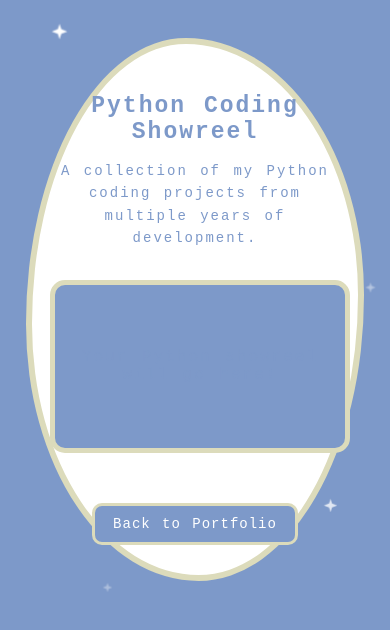
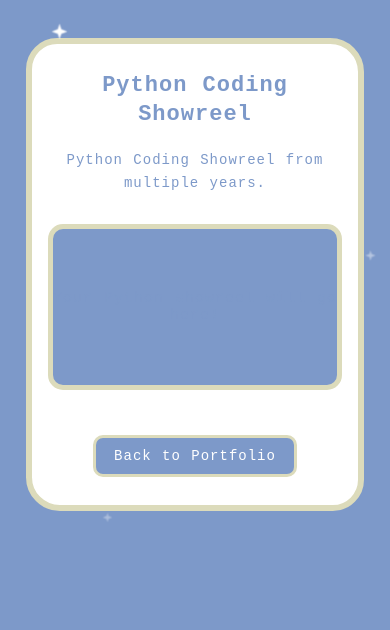
Before and after one commit to pixielled/pixielled.github.io, a plain HTML site: page python_showreel.html in a window 390 px wide. Drawn offline with Linux system fonts and the light colour scheme.

Commit message:
Update python_showreel.html
Fix code because I made it a circle accidentally

```diff
--- a/python_showreel.html
+++ b/python_showreel.html
@@ -8,7 +8,7 @@
   <title>Pixielled — Python Showreel</title>
 
   <style>
-    /* Setting up the main page colours and font to match the rest of my portfolio */
+    /* Setting the main page colours and font to match my other portfolio pages */
     body {
       margin: 0;
       min-height: 100vh;
@@ -16,81 +16,89 @@
       color: white;
       text-align: center;
       font-family: "Courier New", Courier, monospace;
-      font-size: 20px;
-      letter-spacing: 2px;
-      word-spacing: 2px;
+      font-size: 18px;
+      letter-spacing: 1px;
+      word-spacing: 1px;
     }
 
-    /* This creates the blue border around the main content */
+    /* Keeping the main content wide and centred on the page */
     .portfolio-frame {
       position: relative;
-      width: min(85%, 1000px);
+      width: 90%;
+      max-width: 1000px;
       margin: 50px auto;
       padding: 35px;
       box-sizing: border-box;
     }
 
-    /* Adding the white wiggly container with a cream coloured border */
+    /* Creating the same white rounded rectangle used on my other pages */
     .wiggly-container {
       position: relative;
       z-index: 2;
-      background: #fff;
+      width: 100%;
+      box-sizing: border-box;
+      background: white;
       color: #7D99C9;
       border: 8px solid #DCDBBB;
-      border-radius: 45% 55% 48% 52% / 55% 45% 55% 45%;
-      padding: 50px 35px;
+      border-radius: 30px;
+      padding: 45px 40px;
       animation: wiggle 6s ease-in-out infinite;
     }
 
-    /* Making the container gently change shape so it has a playful look */
+    /* Making the corners move slightly without turning the container into a circle */
     @keyframes wiggle {
       0%, 100% {
-        border-radius: 45% 55% 48% 52% / 55% 45% 55% 45%;
+        border-radius: 30px 35px 30px 35px;
       }
       50% {
-        border-radius: 55% 45% 52% 48% / 45% 55% 45% 55%;
+        border-radius: 35px 30px 35px 30px;
       }
     }
 
-    /* Styling the main heading */
+    /* Making the heading fit neatly inside the container */
     h1 {
-      font-size: 36px;
-      margin-bottom: 15px;
+      font-size: clamp(22px, 4vw, 36px);
+      line-height: 1.3;
+      margin: 0 0 20px;
+      overflow-wrap: break-word;
     }
 
-    /* Keeping the description readable and spaced out */
+    /* Keeping the description centred and easy to read */
     .intro-text {
-      font-size: 18px;
+      max-width: 750px;
+      margin: 0 auto 30px;
+      font-size: clamp(14px, 2vw, 18px);
       line-height: 1.6;
-      margin-bottom: 30px;
+      overflow-wrap: break-word;
     }
 
-    /* Creating a space for my Python showreel video */
+    /* Adding a video area that keeps the correct widescreen shape */
     .video-container {
       width: 100%;
       max-width: 750px;
+      aspect-ratio: 16 / 9;
       margin: 30px auto;
-      aspect-ratio: 16 / 9;
       background: #7D99C9;
       border: 5px solid #DCDBBB;
       border-radius: 15px;
+      box-sizing: border-box;
       display: flex;
       align-items: center;
       justify-content: center;
       overflow: hidden;
     }
 
-    /* Making sure the video fits inside its container properly */
+    /* Making sure my video fills the space without getting stretched */
     .showreel-video {
       width: 100%;
       height: 100%;
       object-fit: contain;
     }
 
-    /* Styling the back button so it matches the rest of my website */
+    /* Styling the back button to match the rest of my website */
     .back-button {
       display: inline-block;
-      margin-top: 20px;
+      margin-top: 15px;
       padding: 12px 25px;
       background: #7D99C9;
       color: white;
@@ -100,22 +108,22 @@
       font-size: 16px;
       letter-spacing: 1px;
       text-decoration: none;
-      transition: transform 0.2s ease, background 0.2s ease;
+      transition: background 0.2s ease, transform 0.2s ease;
     }
 
-    /* Adding a small hover effect to make the button feel more interactive */
+    /* Adding a small hover effect to the button */
     .back-button:hover {
       background: #617FAF;
       transform: scale(1.05);
     }
 
-    /* These are the pixel stars that sit in the blue border around the container */
+    /* Positioning the pixel stars in the blue border around the white container */
     .pixel-star {
       position: absolute;
       z-index: 3;
       width: 18px;
       height: 18px;
-      background: #fff;
+      background: white;
       clip-path: polygon(
         50% 0%, 61% 35%, 100% 50%,
         61% 65%, 50% 100%, 39% 65%,
@@ -124,11 +132,10 @@
       animation: twinkle 2s ease-in-out infinite;
     }
 
-    /* Making the stars blink at slightly different speeds */
+    /* Giving each star a different position and animation delay */
     .star-one {
       top: 5px;
       left: 12%;
-      animation-delay: 0s;
     }
 
     .star-two {
@@ -149,7 +156,7 @@
       animation-delay: 0.4s;
     }
 
-    /* This makes the stars fade in and out to create a twinkling effect */
+    /* Making the stars gently blink */
     @keyframes twinkle {
       0%, 100% {
         opacity: 0.3;
@@ -161,50 +168,34 @@
       }
     }
 
-    /* Adjusting the layout for tablets and smaller screens */
+    /* Adjusting the spacing and text for tablet screens */
     @media (max-width: 768px) {
       .portfolio-frame {
-        width: 92%;
+        width: 94%;
         margin: 30px auto;
         padding: 25px;
       }
 
       .wiggly-container {
-        padding: 40px 25px;
-      }
-
-      h1 {
-        font-size: 28px;
-      }
-
-      .intro-text {
-        font-size: 16px;
+        padding: 35px 25px;
       }
     }
 
-    /* Making everything fit properly on mobile screens */
+    /* Making sure the page still fits on smaller mobile screens */
     @media (max-width: 480px) {
       body {
-        font-size: 16px;
+        font-size: 15px;
       }
 
       .portfolio-frame {
         width: 96%;
+        margin: 20px auto;
         padding: 18px;
-        margin: 20px auto;
       }
 
       .wiggly-container {
-        padding: 30px 18px;
+        padding: 28px 16px;
         border-width: 6px;
-      }
-
-      h1 {
-        font-size: 23px;
-      }
-
-      .intro-text {
-        font-size: 14px;
       }
 
       .pixel-star {
@@ -218,7 +209,7 @@
       }
     }
 
-    /* Turning off the animations if someone has reduced motion enabled */
+    /* Stopping animations for anyone who has reduced motion enabled */
     @media (prefers-reduced-motion: reduce) {
       .wiggly-container,
       .pixel-star {
@@ -232,7 +223,7 @@
 
   <main class="portfolio-frame">
 
-    <!-- These stars are inside the blue border, rather than on top of the white container -->
+    <!-- These stars sit in the blue border, not over the white container -->
     <span class="pixel-star star-one"></span>
     <span class="pixel-star star-two"></span>
     <span class="pixel-star star-three"></span>
@@ -243,15 +234,15 @@
       <h1>Python Coding Showreel</h1>
 
       <p class="intro-text">
-        A collection of my Python coding projects from multiple years of development.
+        Python Coding Showreel from multiple years.
       </p>
 
-      <!-- This is where I can add my Python showreel video -->
+      <!-- This is the space for my Python showreel video -->
       <div class="video-container">
         <p>Your Python showreel will go here!</p>
       </div>
 
-      <!-- This button takes the user back to the main portfolio page -->
+      <!-- This link takes the user back to my main portfolio page -->
       <a href="index.html" class="back-button">Back to Portfolio</a>
 
     </section>
```
